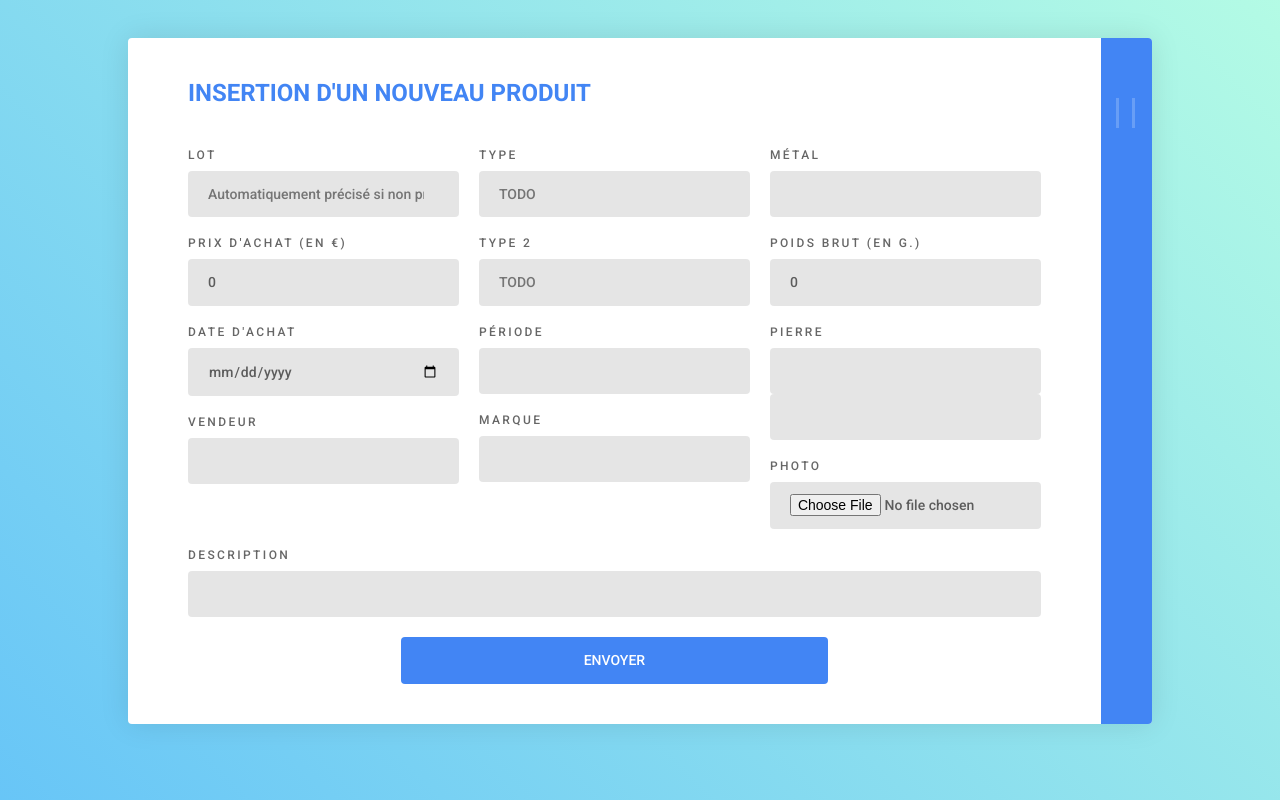
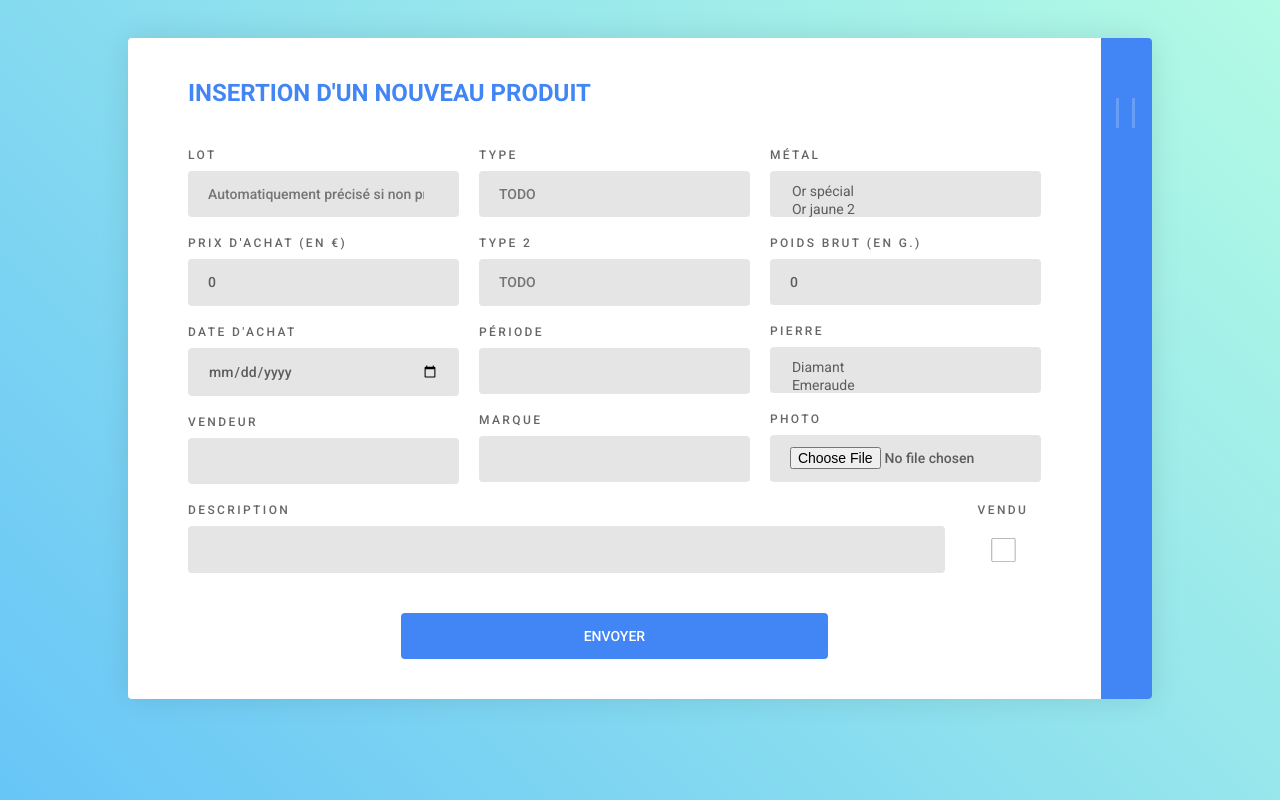
Before and after one commit to TheBlackDev/JUMP-Bijouterie-BDDSerializer, a PHP site: page /insert.php in a window 1280 px wide. Run offline with PHP 8.4, Linux system fonts and the light colour scheme; the visitor is signed in with stand-in values (Sample User, id 1); some libraries are stand-ins or nearby versions.

Commit message:
Polishing insertfront page

```diff
--- a/front/css/style-form.css
+++ b/front/css/style-form.css
@@ -119,10 +119,24 @@ body {
   text-transform: uppercase;
   letter-spacing: .2em;
 }
+
+.form-group label#checkbox-label {
+  display: block;
+  width:100%;
+  text-align:center;
+  margin: 0 0 10px;
+  color: rgba(0, 0, 0, 0.6);
+  font-size: 12px;
+  font-weight: 500;
+  line-height: 1;
+  text-transform: uppercase;
+  letter-spacing: .2em;
+}
+
 .two .form-group label {
   color: #FFFFFF;
 }
-.form-group input {
+.form-group input{
   outline: none;
   display: block;
   background: rgba(0, 0, 0, 0.1);
@@ -139,6 +153,75 @@ body {
   -webkit-transition: 0.3s ease;
   transition: 0.3s ease;
 }
+
+.form-group select {
+  outline: none;
+  background: rgba(0, 0, 0, 0.1);
+  width: 100%;
+  height: 46px;
+  border: 0;
+  border-radius: 4px;
+  box-sizing: border-box;
+  padding: 12px 20px;
+  color: rgba(0, 0, 0, 0.6);
+  font-family: inherit;
+  font-size: inherit;
+  font-weight: 500;
+  line-height: inherit;
+  -webkit-transition: 0.3s ease;
+  transition: 0.3s ease;
+  overflow: hidden;
+}
+
+.form-group select#pierre:hover {
+  outline: none;
+  overflow: hidden;
+  background: rgba(0, 0, 0, 0.1);
+  width: 100%;
+  height: 170px;
+  border: 0;
+  border-radius: 4px;
+  box-sizing: border-box;
+  padding: 12px 20px;
+  color: rgba(0, 0, 0, 0.6);
+  font-family: inherit;
+  font-size: inherit;
+  font-weight: 500;
+  line-height: inherit;
+  -webkit-transition: 0.3s ease;
+  transition: 0.3s ease;
+}
+
+.form-group select#metal:hover {
+  outline: none;
+  overflow: hidden;
+  background: rgba(0, 0, 0, 0.1);
+  width: 100%;
+  height: 190px;
+  border: 0;
+  border-radius: 4px;
+  box-sizing: border-box;
+  padding: 12px 20px;
+  color: rgba(0, 0, 0, 0.6);
+  font-family: inherit;
+  font-size: inherit;
+  font-weight: 500;
+  line-height: inherit;
+  -webkit-transition: 0.3s ease;
+  transition: 0.3s ease;
+}
+
+#bottom-line {
+  display: grid;
+  grid-template-columns: 10fr 1fr;
+  grid-gap: 20px;
+}
+
+input#sold {
+  margin-top: -20px;
+  scale: 0.6;
+}
+
 .form-group input:focus {
   color: rgba(0, 0, 0, 0.8);
 }
@@ -208,7 +291,7 @@ body {
   background: #4285F4;
   width: 100%;
   height: 100%;
-  padding: 60px calc(10% + 60px) 60px 60px;
+  padding: 60px calc(10% + 60px) 60px 70px;
   -webkit-transition: 0.3s ease;
   transition: 0.3s ease;
   cursor: pointer;
--- a/front/insert_front.php
+++ b/front/insert_front.php
@@ -85,13 +85,16 @@
 
             <div class="form-group">
               <label for="metal">Métal</label>
-              <input type="text" list="metal-list" id="metal" name="metal" required="required"/>
-              <datalist id="metal-list">
-                <option value="Or spécial">
-                <option value="Or jaune">
-                <option value="Or gris">
-                <option value="Or rose">
-              </datalist>
+              <select id="metal" name="metal" required="required" multiple="multiple"/>
+                <option value="os">Or spécial</option>
+                <option value="oj2">Or jaune 2</option>
+                <option value="og">Or gris</option>
+                <option value="or">Or rose</option>
+                <option value="o14">Or 14k</option>
+                <option value="pla">Platine</option>
+                <option value="ag">Argent</option>
+                <option value="aci">Acier</option>
+              </select>
             </div>
             <div class="form-group">
               <label for="weight">Poids Brut (en g.)</label>
@@ -99,18 +102,17 @@
             </div>
             <div class="form-group">
               <label for="pierre">Pierre</label>
-              <input type="text" list="pierre-list" id="pierre" name="pierre" required="required"/>
-              <input type="text" list="pierre-list" id="pierre" name="pierre" required="required"/>
-              <datalist id="pierre-list">
-                <option value="Diamant">
-                <option value="Emeraude">
-                <option value="Saphir">
-                <option value="Rubis">
-                <option value="Aiguemarine">
-                <option value="Perle">
-                <option value="Autre pierre">
-              </datalist>
+              <select id="pierre" name="pierre" required="required" multiple="multiple"/>
+                <option value="Diamant">Diamant</option>
+                <option value="Emeraude">Emeraude</option>
+                <option value="Saphir">Saphir</option>
+                <option value="Rubis">Rubis</option>
+                <option value="Aiguemarine">Aiguemarine</option>
+                <option value="Perle">Perle</option>
+                <option value="Autre pierre">Autre pierre</option>
+              </select>
             </div>
+
             <div class="form-group">
               <label for="picture">Photo</label>
               <input type="file" id="picture" name="picture" required="required"/>
@@ -118,9 +120,15 @@
           </div>
 
         </div>
-        <div class="form-group">
-          <label for="description">Description</label>
-          <input type="text" id="description" name="description" required="required"/>
+        <div id="bottom-line">
+          <div class="form-group">
+            <label for="description">Description</label>
+            <input type="text" id="description" name="description" required="required"/>
+          </div>
+          <div class="form-group">
+            <label for="sold" id="checkbox-label">Vendu</label>
+            <input type="checkbox" id="sold" name="sold"/>
+          </div>
         </div>
         <div class="form-group submit">
             <button type="submit">Envoyer</button>
```
